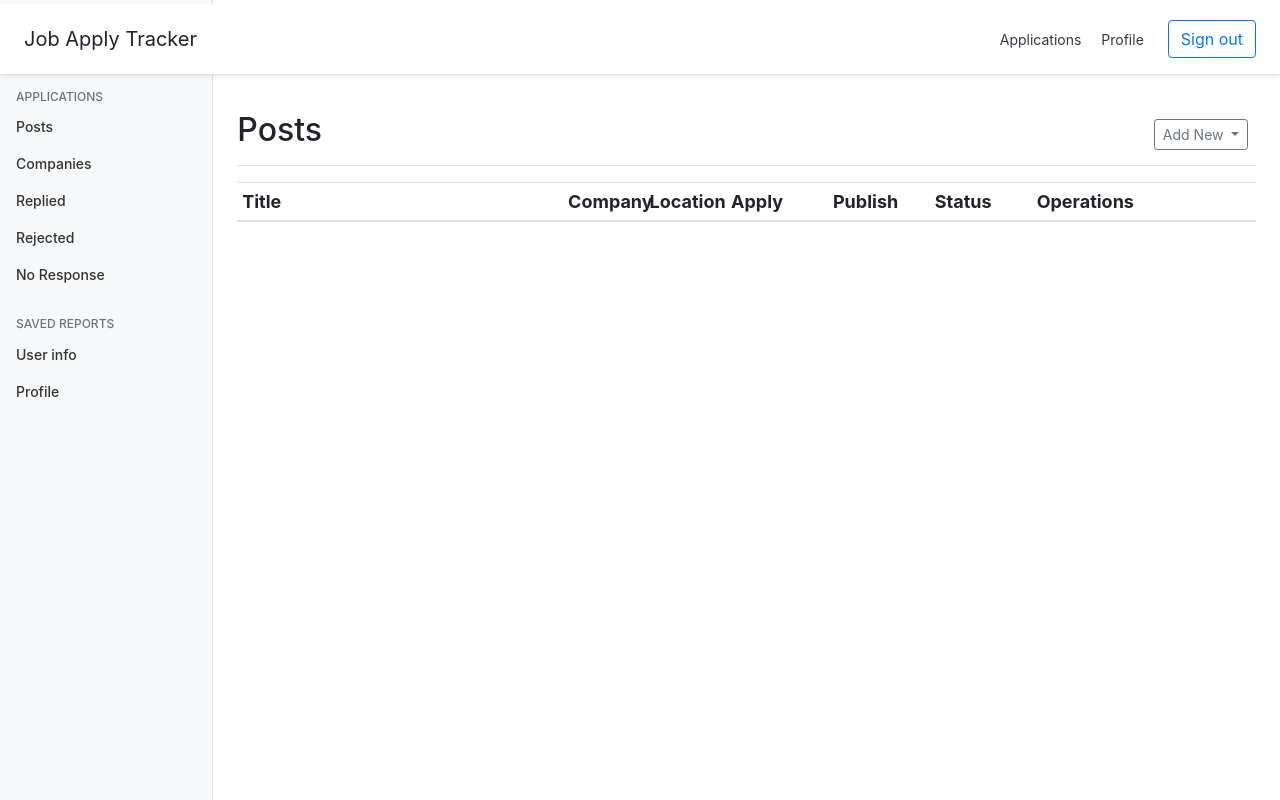
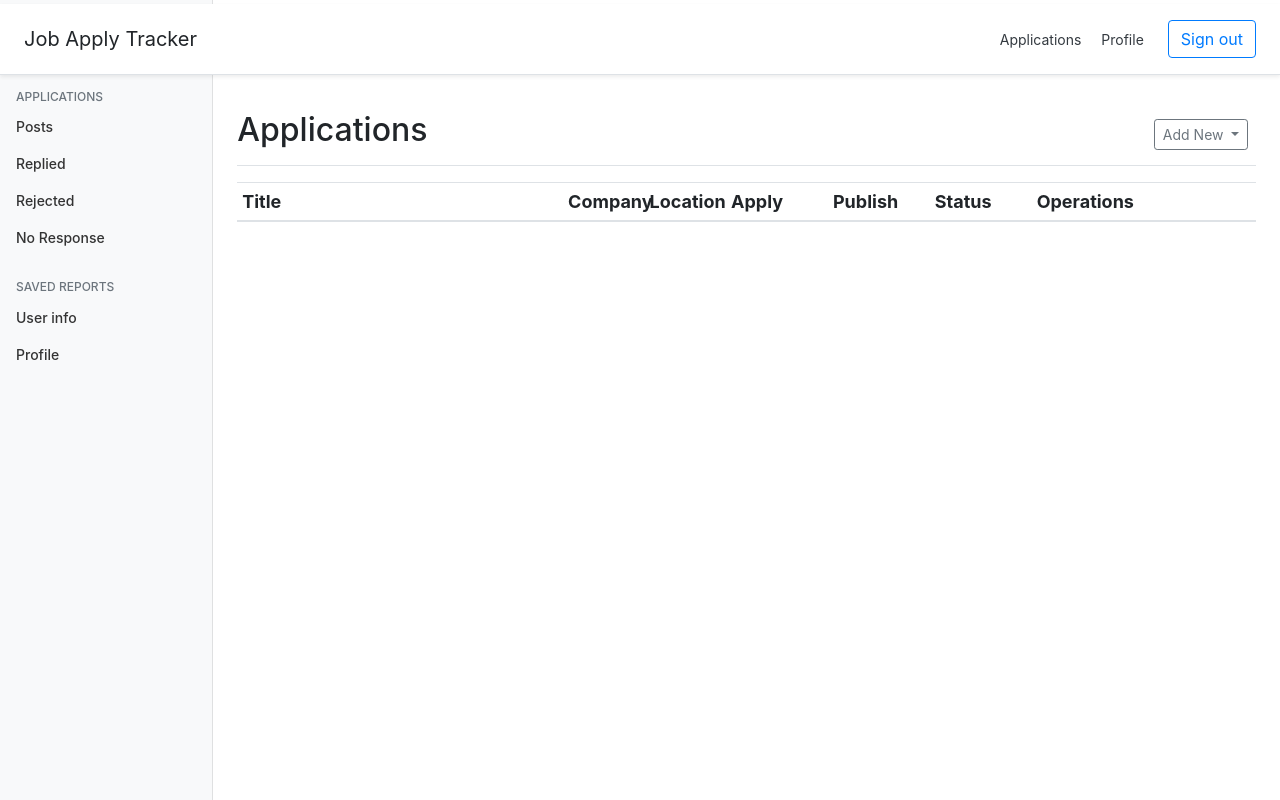
Before and after one commit to ottozrq/job_applay_tracker, a Flask app: page / in a window 1280 px wide. Run offline with Flask 2, Linux system fonts and the light colour scheme; the visitor is signed in with stand-in values (Sample User, id 1); data that the repository does not hold is empty; parts of the project's set-up code (start-up, migrations or seed data) failed here and were passed over; some libraries are stand-ins or nearby versions.

Commit message:
[index] Make side bar functional.

```diff
--- a/app.py
+++ b/app.py
@@ -16,8 +16,35 @@ def index():
         user_jobs = jobs.get_jobs(username)
         result = dict()
         result['jobs'] = [a.serialize() for a in user_jobs]
-        return render_template('index.html', result=result)
+        return render_template('index.html', result=result, title='Applications')
     return render_template('index.html')
+
+
+@app.route('/rejected')
+def rejected():
+    username = current_user.username
+    user_jobs = jobs.get_jobs_rejected(username)
+    result = dict()
+    result['jobs'] = [a.serialize() for a in user_jobs]
+    return render_template('index.html', result=result, title='Rejected')
+
+
+@app.route('/replied')
+def replied():
+    username = current_user.username
+    user_jobs = jobs.get_jobs_replied(username)
+    result = dict()
+    result['jobs'] = [a.serialize() for a in user_jobs]
+    return render_template('index.html', result=result, title='Replied')
+
+
+@app.route('/rien')
+def rien():
+    username = current_user.username
+    user_jobs = jobs.get_jobs_rien(username)
+    result = dict()
+    result['jobs'] = [a.serialize() for a in user_jobs]
+    return render_template('index.html', result=result, title='No Response')
 
 
 @app.route('/jobs/add', methods=['POST'])
--- a/jobs.py
+++ b/jobs.py
@@ -6,6 +6,18 @@ from model import Job
 
 def get_jobs(username):
     return Job.objects(user_name=username).order_by('-apply_date')
+
+
+def get_jobs_rejected(username):
+    return Job.objects(user_name=username, rejected=True).order_by('-apply_date')
+
+
+def get_jobs_replied(username):
+    return Job.objects(user_name=username, replayed=True).order_by('-apply_date')
+
+
+def get_jobs_rien(username):
+    return Job.objects(user_name=username, replayed=False, rejected=False).order_by('-apply_date')
 
 
 def add_new_job(json):
@@ -35,7 +47,7 @@ def job_rejected(jid):
 
 def job_update_status(jid, status):
     job = Job.objects.get(id=jid)
-    if status == 'replayed':
+    if status == 'replied':
         job.update(replayed=True)
     elif status == 'called':
         job.update(called=True)
--- a/model.py
+++ b/model.py
@@ -52,11 +52,11 @@ class Job(db.Document):
             status = 'called'
             btn = 'tested'
         elif self.replayed:
-            status = 'replayed'
+            status = 'replied'
             btn = 'called'
         else:
             status = ' - '
-            btn = 'replayed'
+            btn = 'replied'
         return {
             'id': self.id,
             'url': self.url,
--- a/templates/index.html
+++ b/templates/index.html
@@ -1,7 +1,7 @@
 {% extends "index.layout.html" %}
 {% block content %}
 <div class="d-flex justify-content-between flex-wrap flex-md-nowrap align-items-center pt-3 pb-2 mb-3 border-bottom">
-    <h1 class="h2">Posts</h1>
+    <h1 class="h2">{{ title }}</h1>
     <div class="btn-toolbar mb-2 mb-md-0">
         <div class="mr-2">
             <button type="button" class="btn btn-sm btn-outline-secondary dropdown-toggle" id="dropdownMenuButton"
--- a/templates/index.layout.html
+++ b/templates/index.layout.html
@@ -47,27 +47,22 @@
                 </h6>
                 <ul class="nav flex-column">
                     <li class="nav-item">
-                        <a class="nav-link" href="#">
+                        <a class="nav-link" href="{{ url_for('index') }}">
                             Posts
                         </a>
                     </li>
                     <li class="nav-item">
-                        <a class="nav-link" href="#">
-                            Companies
-                        </a>
-                    </li>
-                    <li class="nav-item">
-                        <a class="nav-link" href="#">
+                        <a class="nav-link" href="{{ url_for('replied') }}">
                             Replied
                         </a>
                     </li>
                     <li class="nav-item">
-                        <a class="nav-link" href="#">
+                        <a class="nav-link" href="{{ url_for('rejected') }}">
                             Rejected
                         </a>
                     </li>
                     <li class="nav-item">
-                        <a class="nav-link" href="#">
+                        <a class="nav-link" href="{{ url_for('rien') }}">
                             No Response
                         </a>
                     </li>
```
